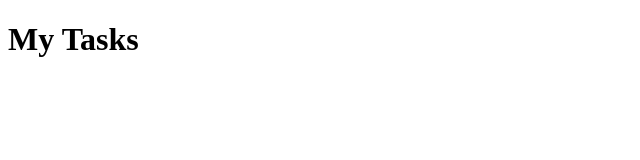
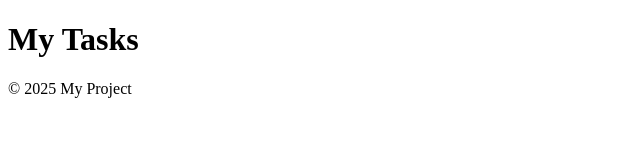
Before and after one commit to AshfaaqK/Git-practice, a plain HTML site: page index.html in a window 1280 px wide. Shown: the whole page, without its empty margins (0-640 px from the left). Drawn offline with Linux system fonts and the light colour scheme.

Commit message:
fix: fix footer text not showing

```diff
--- a/footer.html
+++ b/footer.html
@@ -0,0 +1,3 @@
+<footer>
+    <p>© 2025 My Project</p>
+</footer>
--- a/footer.js
+++ b/footer.js
@@ -0,0 +1,5 @@
+// Load footer
+document.addEventListener('DOMContentLoaded', async () => {
+  document.getElementById('footer').innerHTML =
+    await (await fetch('footer.html')).text();
+});
--- a/index.html
+++ b/index.html
@@ -5,5 +5,8 @@
 </head>
 <body>
   <h1>My Tasks</h1>
+
+  <div id="footer"></div>
+  <script src="footer.js"></script>
 </body>
 </html>
```
